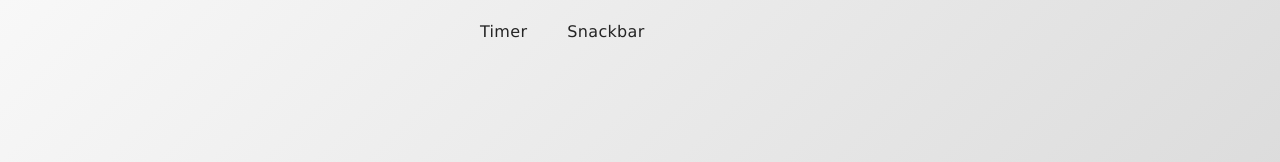
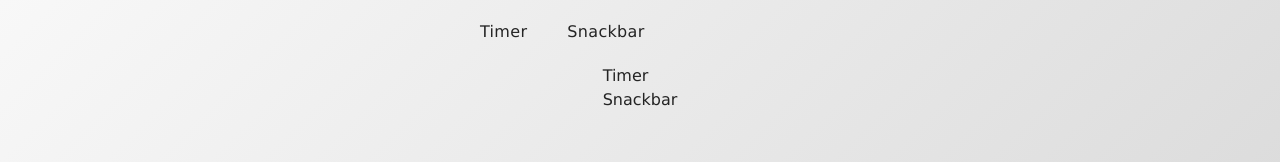
Before and after one commit to tms-zngs/goit-js-hw-10, a plain HTML site: page index.html in a window 1280 px wide. Shown: the top 162 px of the page. Drawn offline with Linux system fonts and the light colour scheme.

Commit message:
Deploying to gh-pages from @ tms-zngs/goit-js-hw-10@fdf5bd68841175b8d272224a5c80c51921d61791 🚀

```diff
--- a/index.html
+++ b/index.html
@@ -23,6 +23,10 @@
   </div>
 </header>
 
+    <ul class="navi">
+        <li class="navi-item"><a href="./1-timer.html">Timer</a></li>
+        <li class="navi-item"><a href="./2-snackbar.html">Snackbar</a></li>
+      </ul>
     <main>
     </main>
   </body>
```
